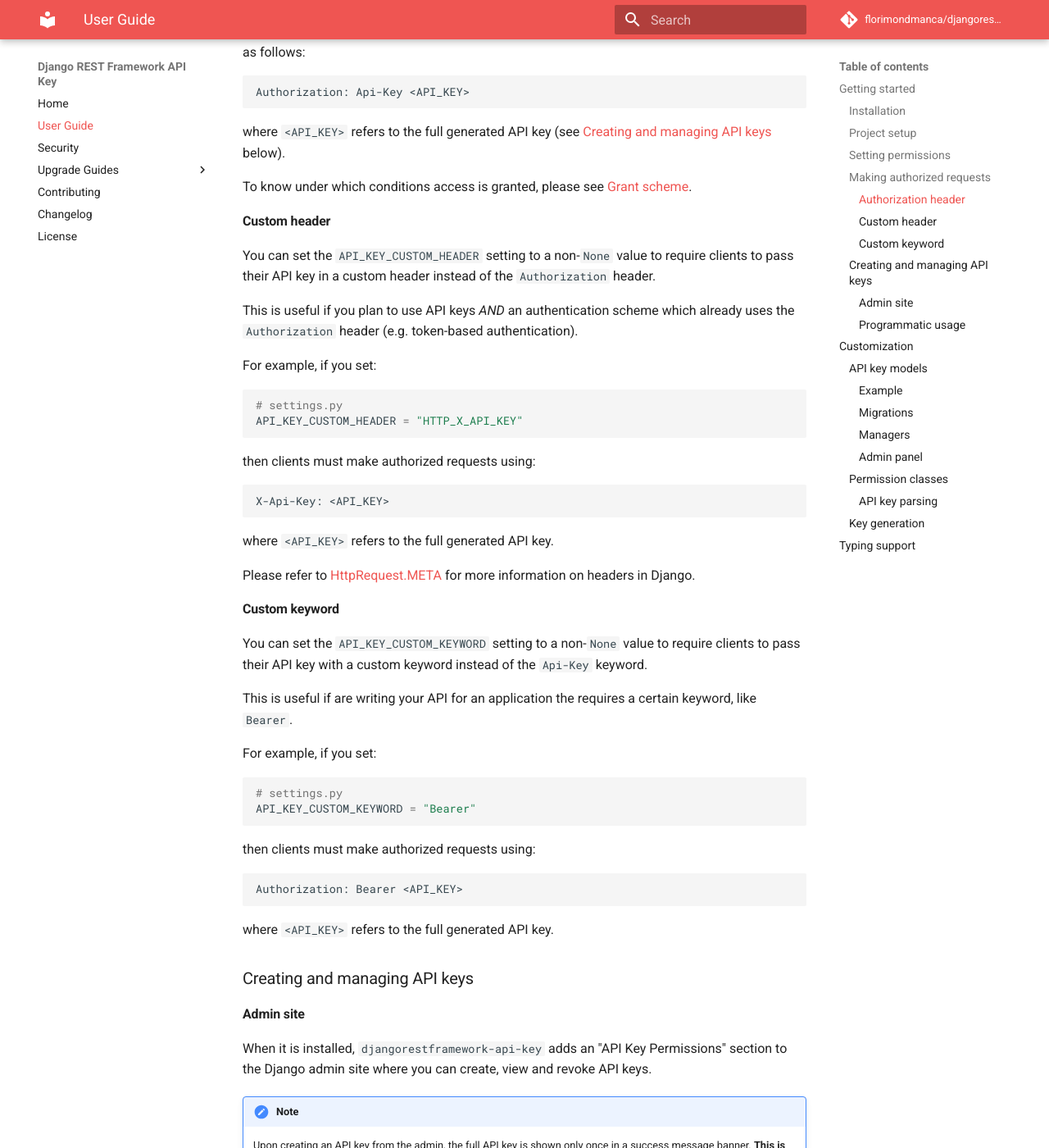
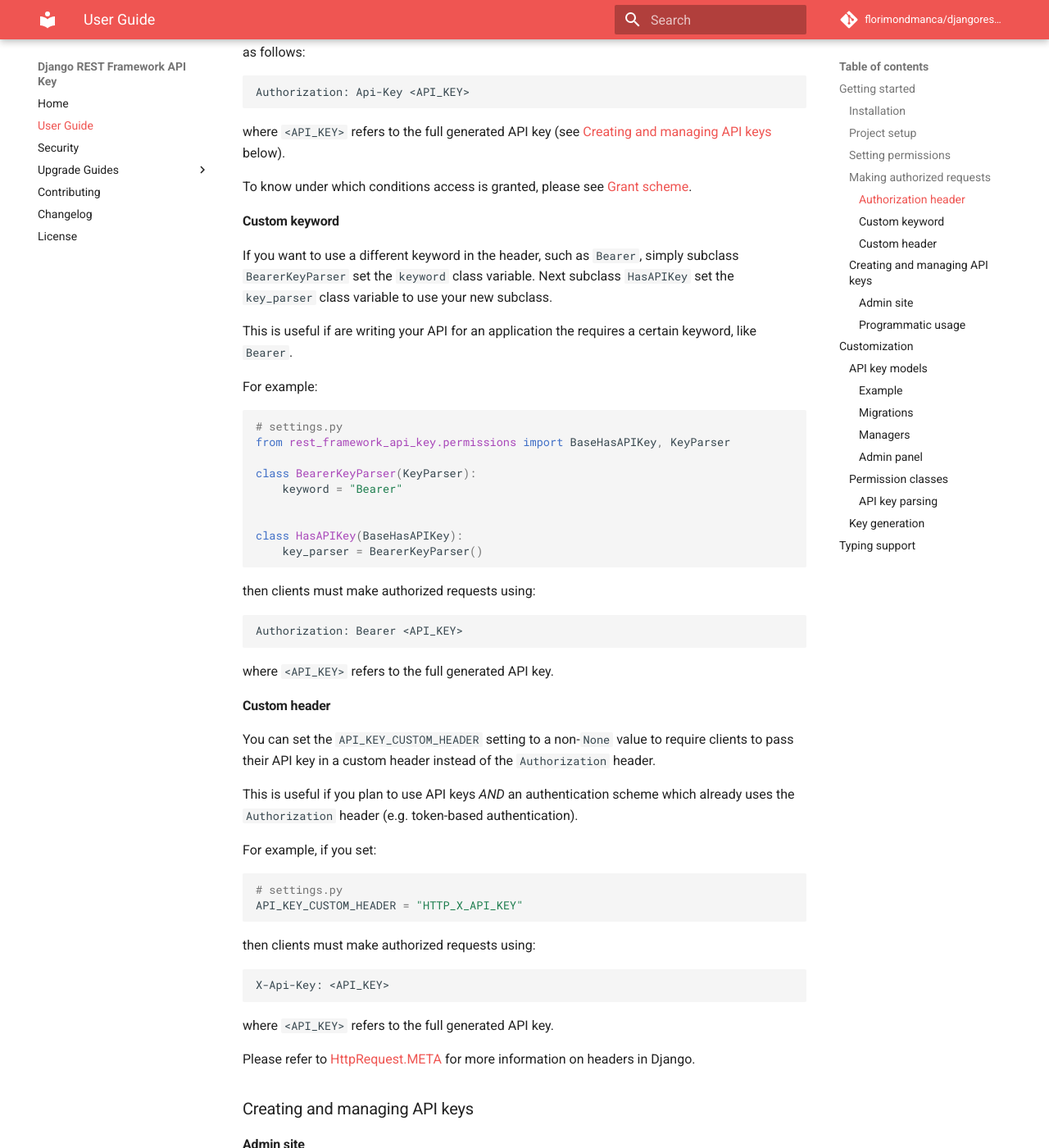
Before and after one commit to florimondmanca/djangorestframework-api-key, an MkDocs documentation site: the page built from docs/guide.md, in a window 1280 px wide and 1400 px high, scrolled down 1690 px. Shown: the whole window at 82% size. Built offline with MkDocs 1.6.1 and Material for MkDocs 9.7.7, drawn with Linux system fonts in a browser that asks for light colours; comment, search, counter and statistics services are not loaded.

Commit message:
update docs for new keyword method

````diff
--- a/docs/guide.md
+++ b/docs/guide.md
@@ -87,6 +87,34 @@
 
 To know under which conditions access is granted, please see [Grant scheme](security.md#grant-scheme).
 
+#### Custom keyword
+
+ If you want to use a different keyword in the header, such as `Bearer`, simply subclass `BearerKeyParser` set the `keyword` class variable. Next subclass `HasAPIKey` set the `key_parser` class variable to use your new subclass.
+
+This is useful if are writing your API for an application the requires a certain keyword, like `Bearer`.
+
+For example:
+
+```python
+# settings.py
+from rest_framework_api_key.permissions import BaseHasAPIKey, KeyParser
+
+class BearerKeyParser(KeyParser):
+    keyword = "Bearer"
+
+
+class HasAPIKey(BaseHasAPIKey):
+    key_parser = BearerKeyParser()
+```
+
+then clients must make authorized requests using:
+
+```
+Authorization: Bearer <API_KEY>
+```
+
+where `<API_KEY>` refers to the full generated API key.
+
 #### Custom header
 
 You can set the `API_KEY_CUSTOM_HEADER` setting to a non-`None` value to require clients to pass their API key in a custom header instead of the `Authorization` header.
@@ -109,27 +137,6 @@
 where `<API_KEY>` refers to the full generated API key.
 
 Please refer to [HttpRequest.META](https://docs.djangoproject.com/en/2.2/ref/request-response/#django.http.HttpRequest.META) for more information on headers in Django.
-
-#### Custom keyword
-
-You can set the `API_KEY_CUSTOM_KEYWORD` setting to a non-`None` value to require clients to pass their API key with a custom keyword instead of the `Api-Key` keyword.
-
-This is useful if are writing your API for an application the requires a certain keyword, like `Bearer`.
-
-For example, if you set:
-
-```python
-# settings.py
-API_KEY_CUSTOM_KEYWORD = "Bearer"
-```
-
-then clients must make authorized requests using:
-
-```
-Authorization: Bearer <API_KEY>
-```
-
-where `<API_KEY>` refers to the full generated API key.
 
 ### Creating and managing API keys
 
````
